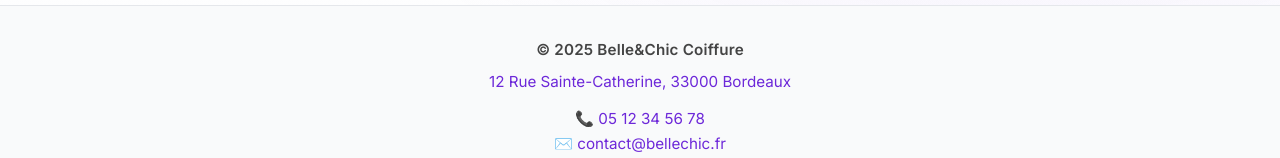
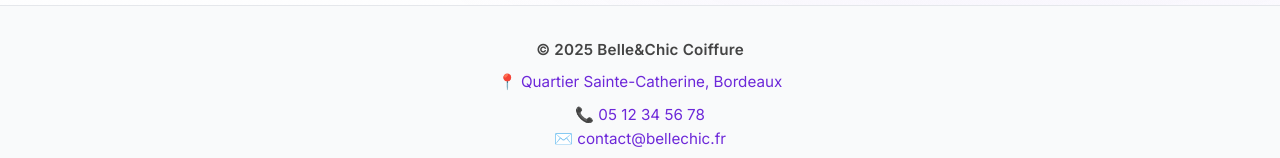
Before and after one commit to greg3337/salon-coiffure-next14, a Next.js app: page / in a window 1280 px wide. Shown: the part 2529-2687 px from the top of the page. Built offline with nearby package versions, Linux system fonts and the light colour scheme.

Commit message:
correction

```diff
--- a/src/app/layout.tsx
+++ b/src/app/layout.tsx
@@ -58,16 +58,7 @@ Belle&Chic Coiffure
 <p className="brand">
 © {new Date().getFullYear()} Belle&Chic Coiffure
 </p>
-<p className="meta">
-<a
-className="address"
-href="https://www.google.com/maps/search/?api=1&query=12+Rue+Sainte-Catherine,+33000+Bordeaux"
-target="_blank"
-rel="noopener noreferrer"
->
-12 Rue Sainte-Catherine, 33000 Bordeaux
-</a>
-</p>
+<p className="address">📍 Quartier Sainte-Catherine, Bordeaux</p>
 
 <p className="contact">
 📞 <a href="tel:+33512345678">05 12 34 56 78</a> <br />
```
